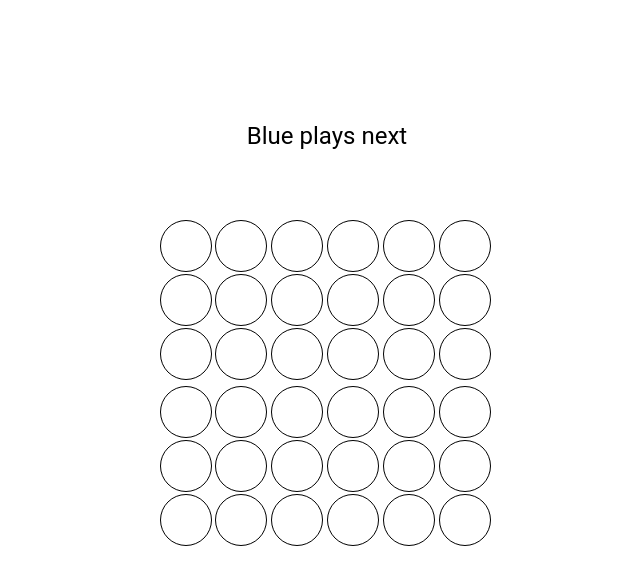
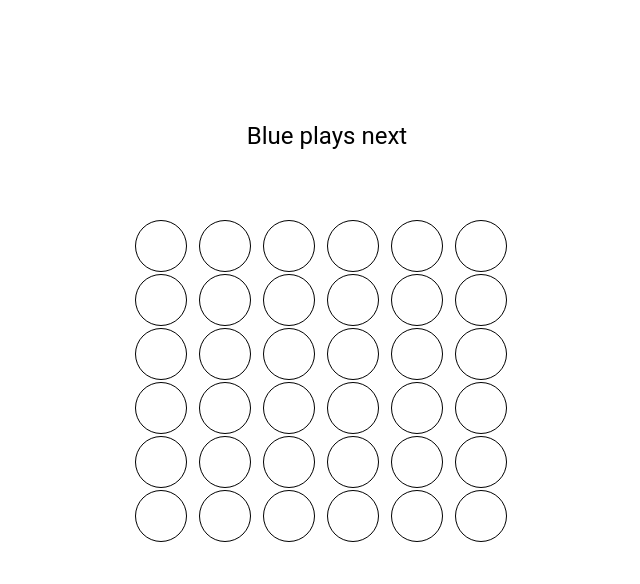
Before and after one commit to Don-t-Team/pentago, a React (Create React App) app: page / in a window 1280 px wide. Shown: the top 584 px of the page, without its empty margins (313-953 px from the left). Built offline with nearby package versions, Linux system fonts and the light colour scheme.

Commit message:
todo: add section width

```diff
--- a/src/config/attributes.js
+++ b/src/config/attributes.js
@@ -4,7 +4,7 @@ const configAttributes = {
     h_gap:7,
     cell_width: 50,
     cell_height: 50,
-    s_gap:15
+    s_gap: 50
 }
 
 export default configAttributes
--- a/src/pages/Board.js
+++ b/src/pages/Board.js
@@ -87,14 +87,33 @@ export default function Board(props) {
 
     const calcWidth = () => {
         return configAttributes.num_columns * configAttributes.cell_width +
-        (configAttributes.num_columns - 1) * configAttributes.h_gap
+        (configAttributes.num_columns - 1) * configAttributes.h_gap + configAttributes.s_gap
     }
 
     const width = calcWidth()
 
+    console.log("board width", width)
+
+
+    // const marginBottom = index <= configAttributes.num_rows / 2
+    // ? configAttributes.s_gap
+    // : 0
+
+    // const sectionWidth = index % 2 === 0
+    // ? configAttributes.s_gap
+    // : 0
+
+    const calcSectionWidth = (sectionIdx) => {
+        return sectionIdx % 2 === 0
+            ?   configAttributes.s_gap + width / 2
+            :   width / 2
+    }
+
     return (
         <Fragment>
-            <Stack sx={{ width: width, m: 'auto', mt: 15 }}>
+            <Stack
+                data_class="stack"
+                sx={{ width: width, m: 'auto', mt: 15 }}>
                 <TopMessage nextColor={nextColor}
                             winnerColor={winnerColor}
                             haveAWinner={haveAWinner}
@@ -107,19 +126,24 @@ export default function Board(props) {
                     //          onClickCallback={(colIdx) => onClickCallback(colIdx)}
                     //     />
                     // )
-                    <Grid container columns={configAttributes.num_columns}
+                    <Grid
+                        data_class={"board"}
+                        container
+                        columns={configAttributes.num_columns}
                         sx={{
                             display: 'flex',
                             flexDirection: 'row',
                             mb: 0.5,
+                            width: width
                         }}
                     >
                         {
                             board.map((section, sectionIdx) =>
                                 <Section
                                     data_class="section"
-                                    width={width / 2}
+                                    width={calcSectionWidth(sectionIdx)}
                                     key={sectionIdx}
+                                    index={sectionIdx}
                                     section={section}
                                     sectionIdx={sectionIdx}
                                     onClickCallback={(colIdx) => onClickCallback(colIdx)}
--- a/src/pages/Row.js
+++ b/src/pages/Row.js
@@ -7,6 +7,7 @@ const Row = props => {
     const {onClickCallback, row, width} = props;
 
     console.log("row", row)
+    console.log("rowWidth", width)
 
     return (
         <Grid
@@ -15,7 +16,7 @@ const Row = props => {
               container
               columns={configAttributes.num_columns / 2}
               sx={{
-                  width: width,
+                  width: "100%",
                   display: 'flex',
                   flexDirection: 'row',
                   mb: 0.5,
--- a/src/pages/Section.js
+++ b/src/pages/Section.js
@@ -4,19 +4,30 @@ import Row from "./Row";
 import configAttributes from "../config/attributes";
 
 const Section = props => {
-    const {onClickCallback, section, width} = props;
+    const {onClickCallback, index, section, width} = props;
 
-    console.log("section", section)
+    // const marginBottom = index <= configAttributes.num_rows / 2
+    //     ? configAttributes.s_gap
+    //     : 0
+
+    // const marginRight = index % 2 === 0
+    //     ? configAttributes.s_gap
+    //     : 0
+
+    // const rowWidth = width + marginRight
+
+    console.log("section width", width)
 
     return (
         <Grid
             data_class={"section"}
             container
-
             sx={{
                 display: 'flex',
                 flexDirection: 'row',
-                mb: 0.5,
+                // mb: marginBottom,
+                // mr: marginRight
+                width: width
             }}
             xs={6}
         >
```
